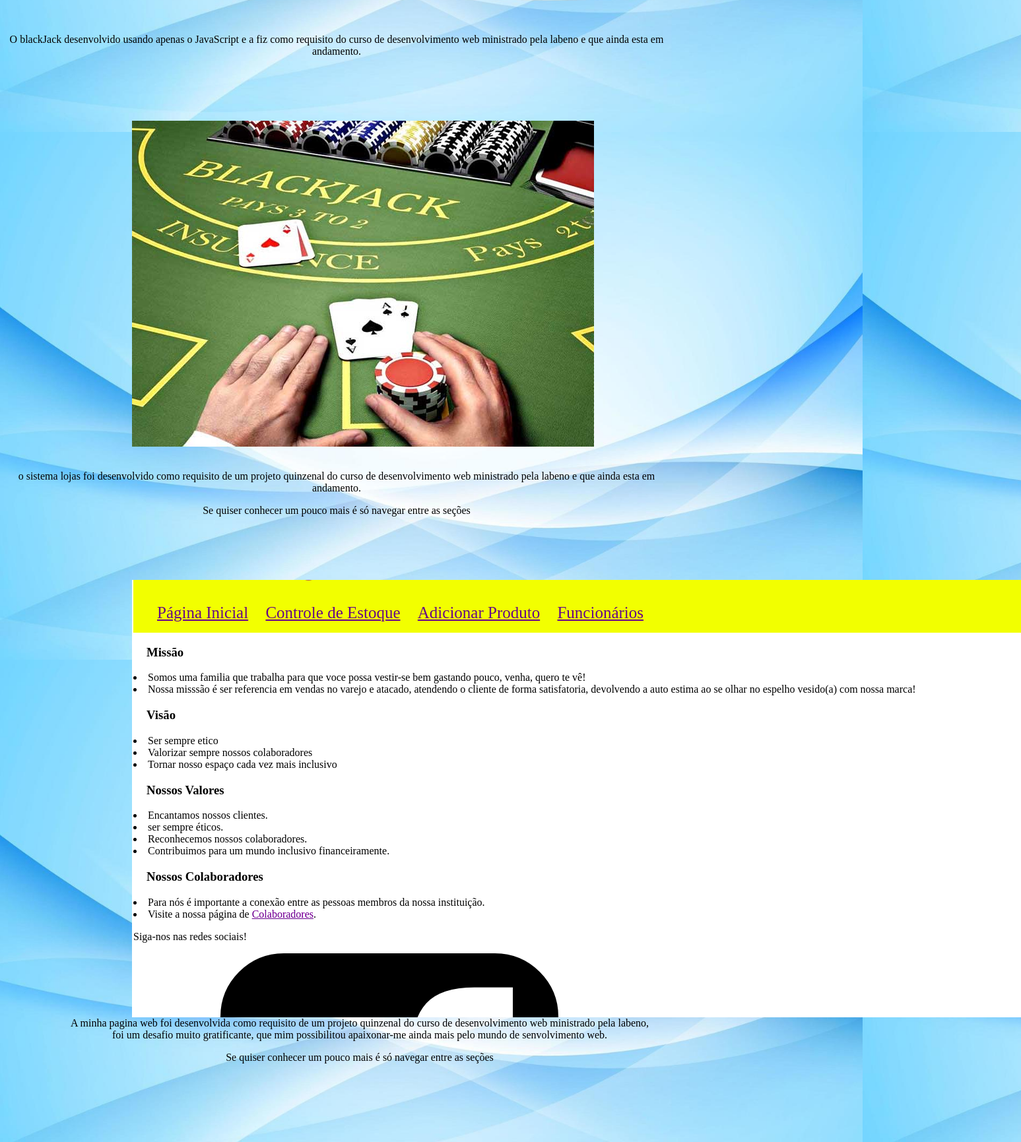
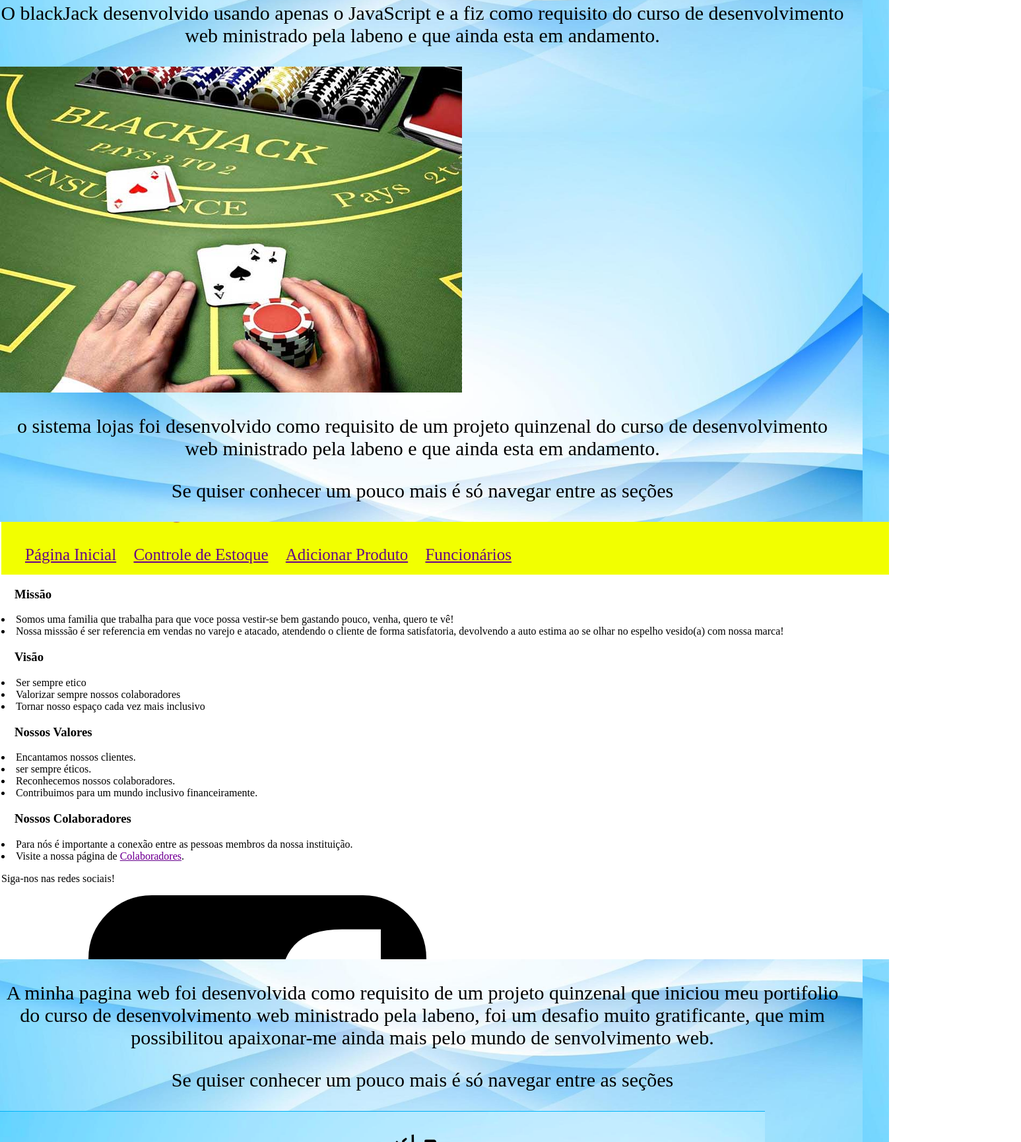
Before and after one commit to OtaciliaSouza/portfolio, a plain HTML site: page portifolio.html in a window 1280 px wide. Shown: the part 600-2331 px from the top of the page at 66% size, 1547 px wide, since content can reach past the window. Drawn offline with Linux system fonts and the light colour scheme.

Commit message:
Portifolio final

```diff
--- a/portifolio.html
+++ b/portifolio.html
@@ -62,24 +62,27 @@
                <div class="image-container ">
                 <div id="container-child-4 ">
                     <div class="img-portfolio ">
-                        <p>A minha pagina web foi desenvolvida como requisito de um projeto quinzenal do curso de
+                        <p>A minha pagina web foi desenvolvida como requisito de um projeto quinzenal que iniciou meu portifolio do curso de
                             desenvolvimento web ministrado pela labeno, foi um desafio muito gratificante,
                             que mim possibilitou apaixonar-me ainda mais pelo mundo de senvolvimento web.</p>
                         <P>Se quiser conhecer um pouco mais é só navegar entre as seções</P>
-                        <a href="img src="imagem/imagemsistemaloja.png" alt="">
-                        <p class="potifolio"></p>
+                        <a href="index.html"><img src="imagem/imagem potifolio.png " alt="portifolio ">
+                        <p class=" potifolio "></p>
+                        </a>
+
+                        <p class="potifolio "></p>
                         </a>
                     </div>
                 </div>
             </div>
         </div>
     </div>
-    <section class="footer">
-        <div class="bottom-container">
-            <a href="https://github.com/OtaciliaSouza" target="_blank" rel="noopener noreferrer"><img class="contact-icon" src="https://img.shields.io/badge/GitHub-100000?style=for-the-badge&logo=github&logoColor=white" alt="GitHub"></a>
+    <section class="footer ">
+        <div class="bottom-container ">
+            <a href="https://github.com/OtaciliaSouza " target="_blank " rel="noopener noreferrer "><img class="contact-icon " src="https://img.shields.io/badge/GitHub-100000?style=for-the-badge&logo=github&logoColor=white " alt="GitHub "></a>
 
-            <a href="https://www.linkedin.com/in/Otacilia-Souza/" target="_blank" rel="noopener noreferrer"><img class="contact-icon" src="https://img.shields.io/badge/LinkedIn-0077B5?style=for-the-badge&logo=linkedin&logoColor=white" alt="LinkedIn"></a>
-            <h4 class="referencia-name"> 2022 Otacilia Souza</h4>
+            <a href="https://www.linkedin.com/in/Otacilia-Souza/ " target="_blank " rel="noopener noreferrer "><img class="contact-icon " src="https://img.shields.io/badge/LinkedIn-0077B5?style=for-the-badge&logo=linkedin&logoColor=white " alt="LinkedIn "></a>
+            <h4 class="referencia-name "> 2022 Otacilia Souza</h4>
 
         </div>
     </section>
--- a/potifolio.css
+++ b/potifolio.css
@@ -1,5 +1,3 @@
-/********************************* GENERAL *********************************/
-
 body {
     padding: 0;
     margin: 0;
@@ -32,100 +30,21 @@ header {
     color: black;
 }
 
-.image-container p,
-.site-one-page-img,
-.site-one-page-description {
-    position: relative;
-}
-
-a p,
-li,
-p a {
-    color: #40514E;
-}
-
 h2,
-.image-container p {
+p {
+    font-size: 30px;
     text-align: center;
 }
 
-h2 {
-    margin-top: 90px;
-    font-size: 2.5rem
+#container-child-1,
+#container-child-2 {
+    justify-content: right;
 }
 
-.image-container {
-    padding: 60px 30px 20px;
-    margin-left: 70px;
-}
-
-.image-container a {
-    text-decoration: none;
-}
-
-.title-white {
-    color: white;
-}
-
-.image-container p {
-    right: 12.5rem;
-    bottom: 5rem;
-}
-
-
-/* #container-child-1, #container-child-2{
-    justify-content: right;
-} */
-
-#container-child-3,
+*/ #container-child-3,
 #container-child-4 {
     justify-content: left;
 }
-
-#container-child-2 {
-    margin-top: 100px;
-}
-
-a {
-    text-decoration: none;
-}
-
-a p {
-    display: none;
-}
-
-.img-portfolio:hover p {
-    display: inline;
-    font-size: 0.9rem;
-    font-weight: bold;
-}
-
-
-/********************************* BUTTONS *********************************/
-
-
-/*.prev-button, .next-button {
-    position: absolute;
-    font-size: 3rem;
-    bottom: 16rem;
-}
-
-.prev-button {
-    left: 1rem;
-}
-
-.next-button {
-    right: 1rem;
-}
-
-.prev-button:hover, .next-button:hover {
-    opacity: 0.4;
-}
-
-.prev-button a, .next-button a {
-    color: #FF8882;
-}
-*/
 
 .footer {
     text-align: center;
```
Also changed, not shown: imagem/imagem potifolio.png (added).
